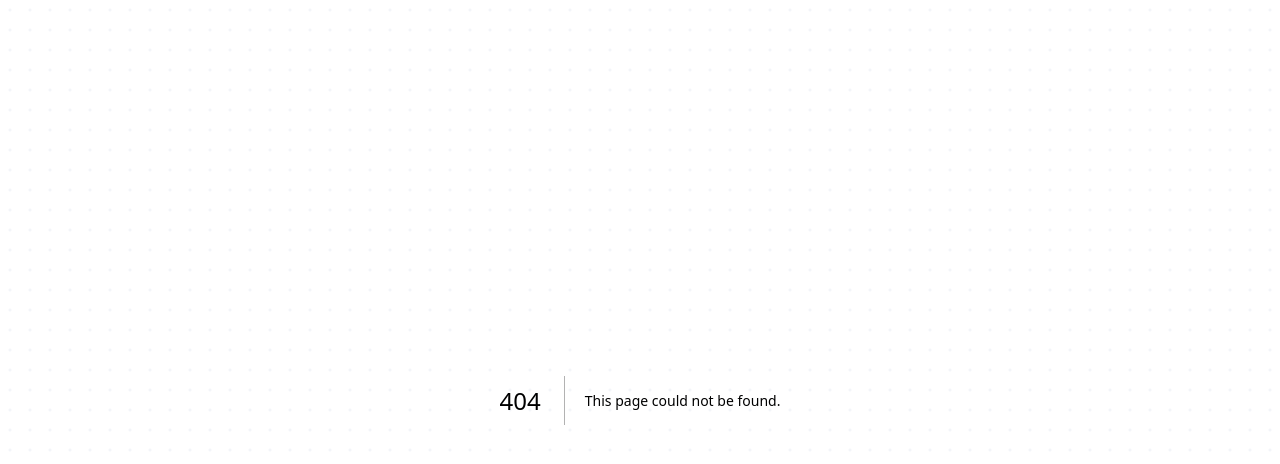
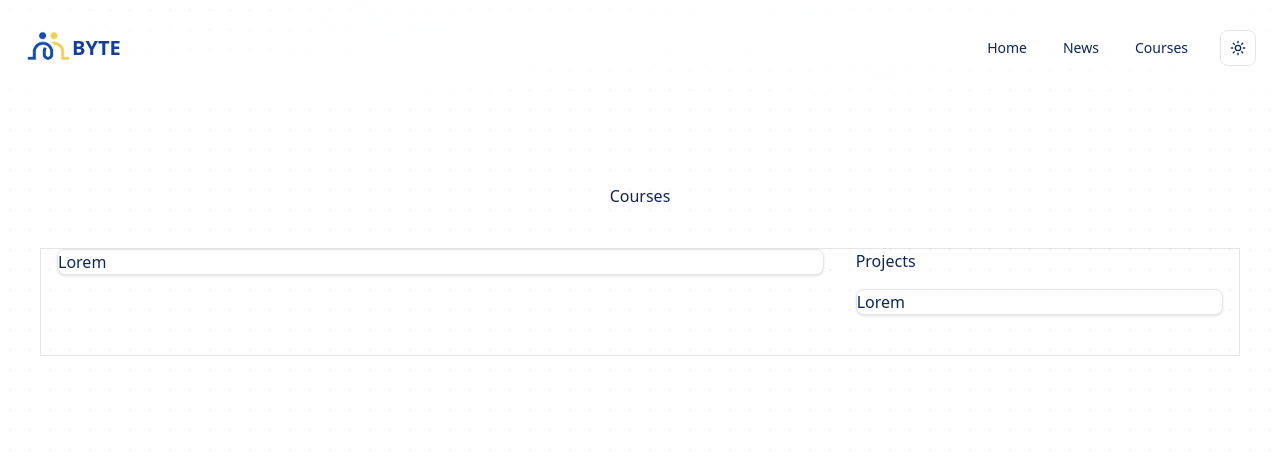
Before and after one commit to drei-404/project-byte, a Next.js app: page /courses in a window 1280 px wide. Before the commit this address had no page. Shown: the top 464 px of the page. Built offline with nearby package versions, Linux system fonts and the light colour scheme.

Commit message:
feat: add courses page scaffolding

```diff
--- a/app/(public)/about/page.tsx
+++ /dev/null
@@ -1,7 +0,0 @@
-import React from 'react'
-
-export default function page() {
-  return (
-    <div>Hello About!</div>
-  )
-}
--- /dev/null
+++ b/app/(public)/courses/page.tsx
@@ -0,0 +1,30 @@
+import { Separator } from "@/components/ui/separator";
+import React from "react";
+
+export default function page() {
+  return (
+    <>
+      <div className="relative mx-auto my-10 flex max-w-300 flex-col items-center justify-center gap-10 py-12 ">
+        <div>
+          <h1>Courses</h1>
+        </div>
+        <div className="grid grid-cols-3 w-full border">
+          {/* Left */}
+          <div className="col-span-2 flex flex-col px-4">
+            <div className="bg-background shadow mb-10 rounded-md course-item w-full border ">
+              Lorem
+            </div>
+          </div>
+
+          {/* Right */}
+          <div className="col-span-1 flex flex-col px-4 gap-4">
+            <h1>Projects</h1>
+            <div className="bg-background shadow mb-10 rounded-md course-item w-full border">
+              Lorem
+            </div>
+          </div>
+        </div>
+      </div>
+    </>
+  );
+}
```
